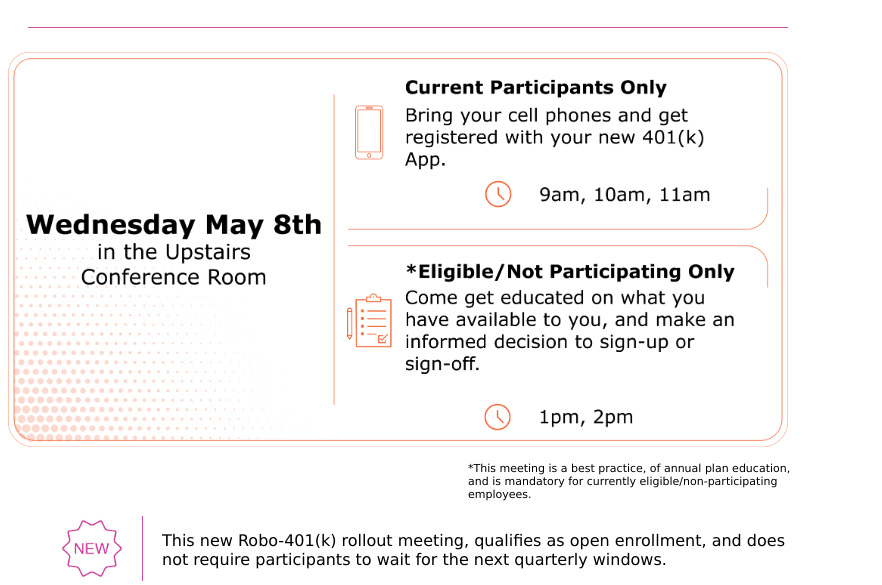
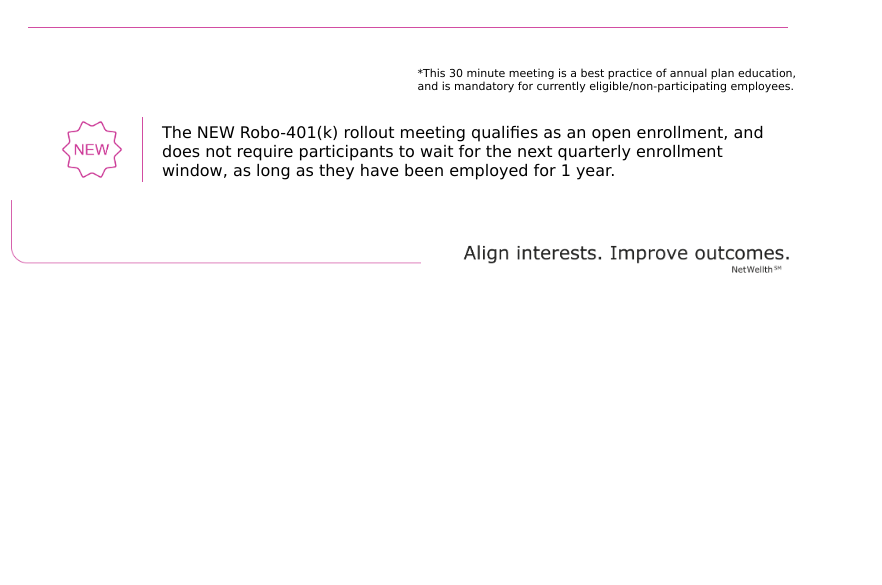
Before and after one commit to RosoPenaranda/petemoremail, a plain HTML site: page index.html in a window 1280 px wide. Shown: the part 421-1006 px from the top of the page, without its empty margins (0-882 px from the left). After the commit the page ends 800 px from the top, so only its background shows below. Drawn offline with Linux system fonts and the light colour scheme.

Commit message:
se eliminan imagenes

```diff
--- a/index.html
+++ b/index.html
@@ -116,9 +116,9 @@
     </tr>
     <tr>
       <td colspan="5">
-        <p style="width: 340px; float: right; font-family:Verdana; font-size: 11px;">
-          *This meeting is a best practice, of annual plan education, and is
-          mandatory for currently eligible/non-participating employees.
+        <p style="width: 400px; float: right; margin-right: 10px; font-family:Verdana; font-size: 11px;">
+            *This 30 minute meeting is a best practice of annual plan education,
+            and is mandatory for currently eligible/non-participating employees.
         </p>
       </td>
     </tr>
@@ -134,8 +134,9 @@
             </td>
             <td>
               <p style="margin-left: 15px;">
-                This new Robo-401(k) rollout meeting, qualifies as open enrollment,
-                and does not require participants to wait for the next quarterly windows.
+                  The NEW Robo-401(k) rollout meeting qualifies as an open enrollment,
+                  and does not require participants to wait for the next quarterly enrollment window,
+                  as long as they have been employed for 1 year.
               </p>
             </td>
           </tr>
```
Also changed, not shown: img/cuadro.png (deleted), img/e.png (deleted), img/nombreCargo.png (deleted).
